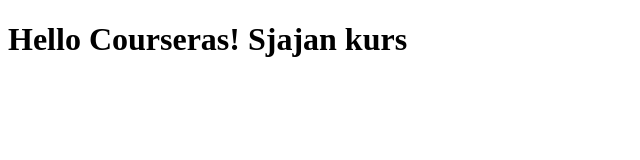
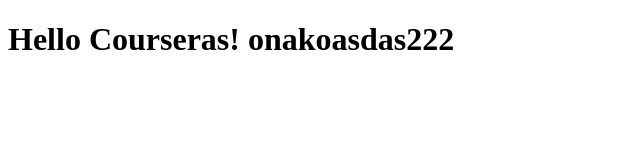
Before and after one commit to gmsrki/coursera-test, a plain HTML site: page site/index.html in a window 1280 px wide. Shown: the whole page, without its empty margins (0-640 px from the left). Drawn offline with Linux system fonts and the light colour scheme.

Commit message:
porukica

```diff
--- a/site/index.html
+++ b/site/index.html
@@ -4,6 +4,6 @@
 	<title>Hello world coursera</title>
 </head>
 <body>
-<h1>Hello Courseras! Sjajan kurs</h1>
+<h1>Hello Courseras! onakoasdas222</h1>
 </body>
 </html>
```
